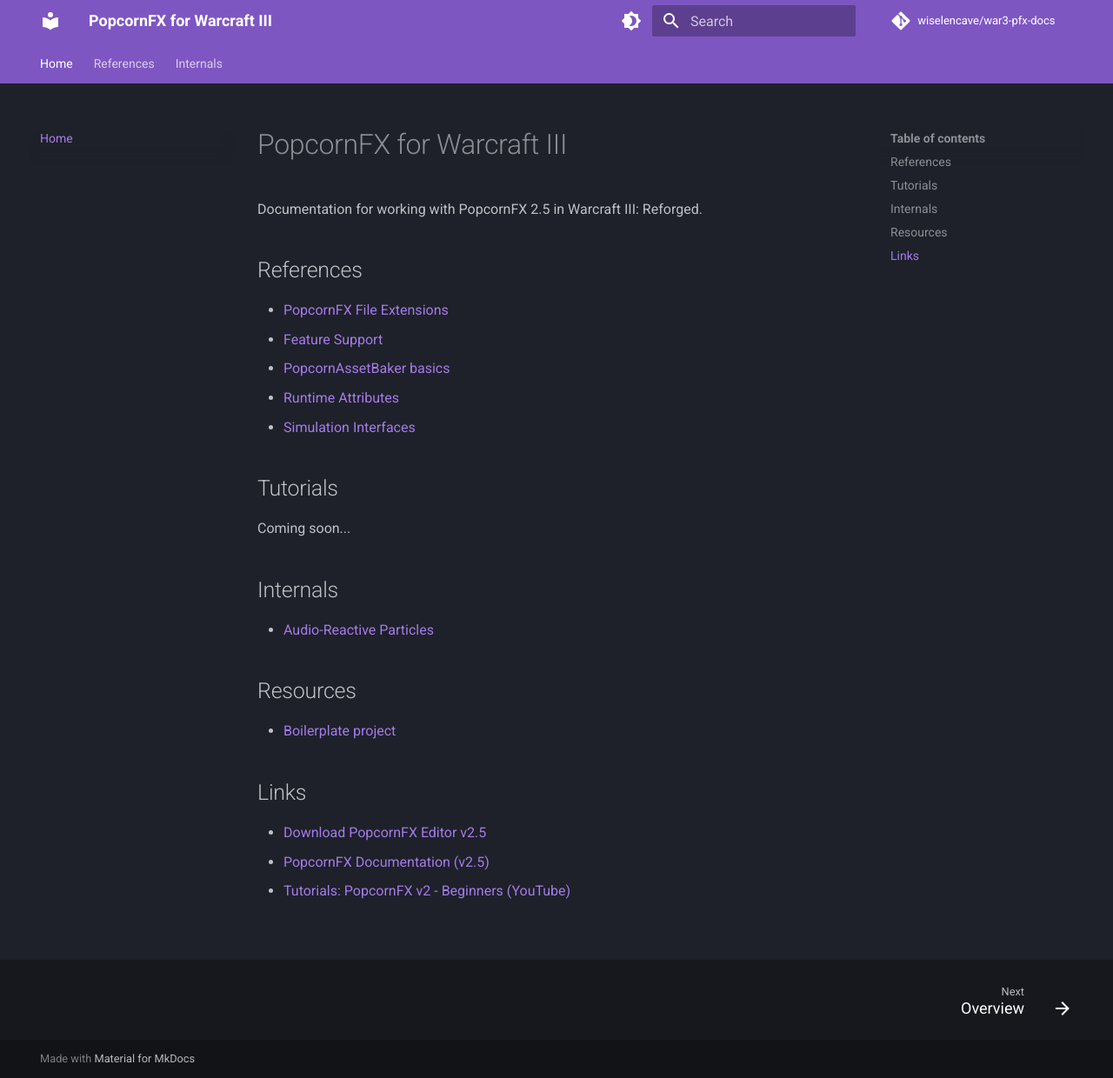
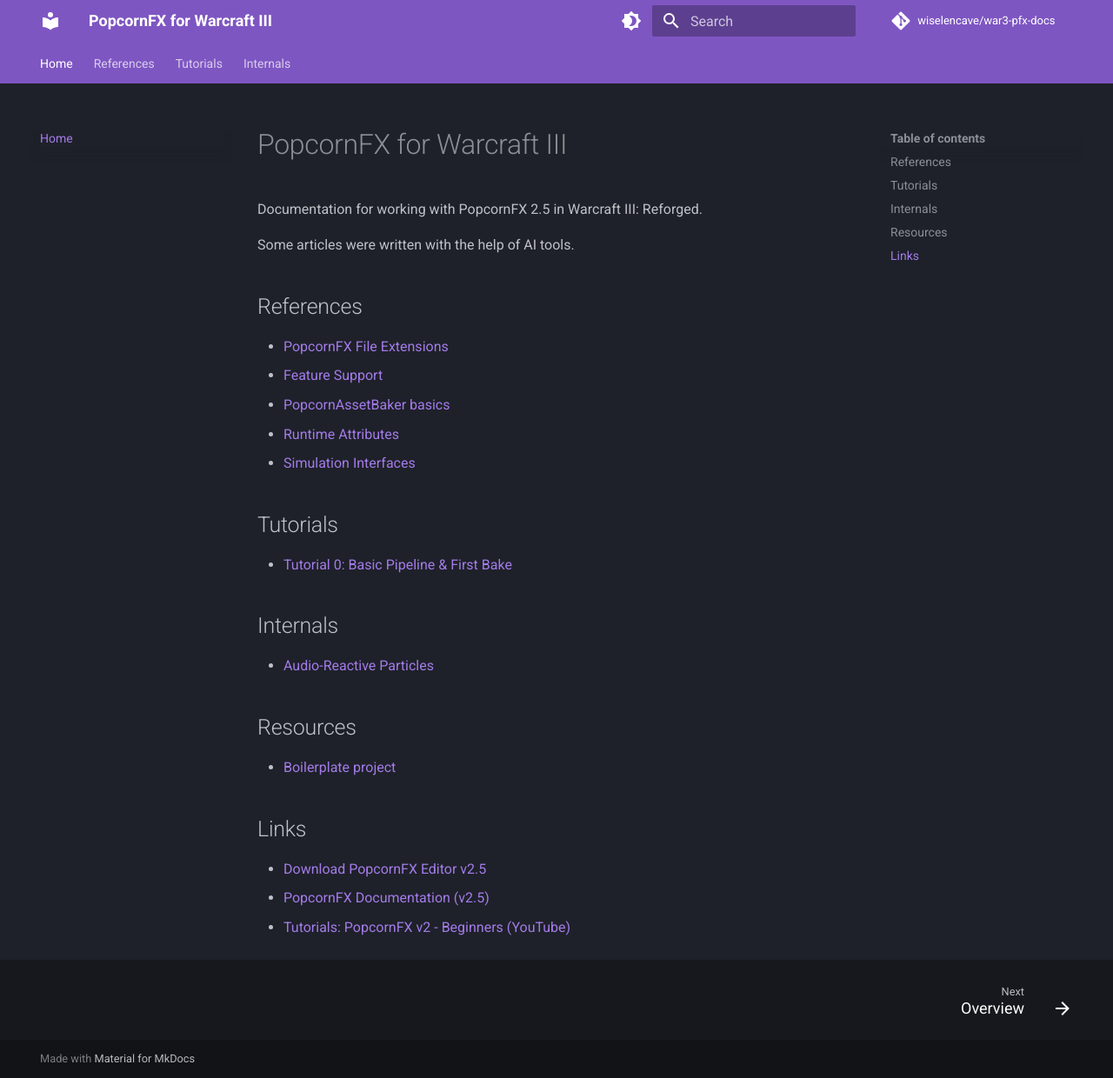
Before and after one commit to wiselencave/war3-pfx-docs, an MkDocs documentation site: the page built from docs/index.md, in a window 1280 px wide and 1240 px high. Shown: the whole window at 87% size. Built offline with MkDocs 1.6.1 and Material for MkDocs 9.7.7, drawn with Linux system fonts in a browser that asks for light colours; comment, search, counter and statistics services are not loaded.

Commit message:
tutorial0

```diff
--- a/docs/index.md
+++ b/docs/index.md
@@ -1,6 +1,8 @@
 # PopcornFX for Warcraft III
 
 Documentation for working with PopcornFX 2.5 in Warcraft III: Reforged.
+
+Some articles were written with the help of AI tools.
 
 ## References
 
@@ -11,7 +13,7 @@
 - [Simulation Interfaces](reference/hasteleported_SI.md)
 
 ## Tutorials
-Coming soon...
+- [Tutorial 0: Basic Pipeline & First Bake](tutorials/tutorial0.md)
 
 ## Internals
 
--- a/mkdocs.yml
+++ b/mkdocs.yml
@@ -49,6 +49,9 @@
     - "Runtime Attributes": reference/attributes.md
     - "Simulation Interfaces": reference/hasteleported_SI.md
     - "PopcornFX File Extensions": reference/extensions.md
+  - Tutorials:
+    - Overview: tutorials/index.md
+    - "Basic Pipeline & First Bake": tutorials/tutorial0.md
   - Internals:
     - Overview: internals/index.md
     - Audio-Reactive Particles: internals/audio-sampler.md
```
Also changed, not shown: docs/tutorials/index.md (added, +1 -0 lines), docs/tutorials/tutorial0.md (+5 -1 lines).
